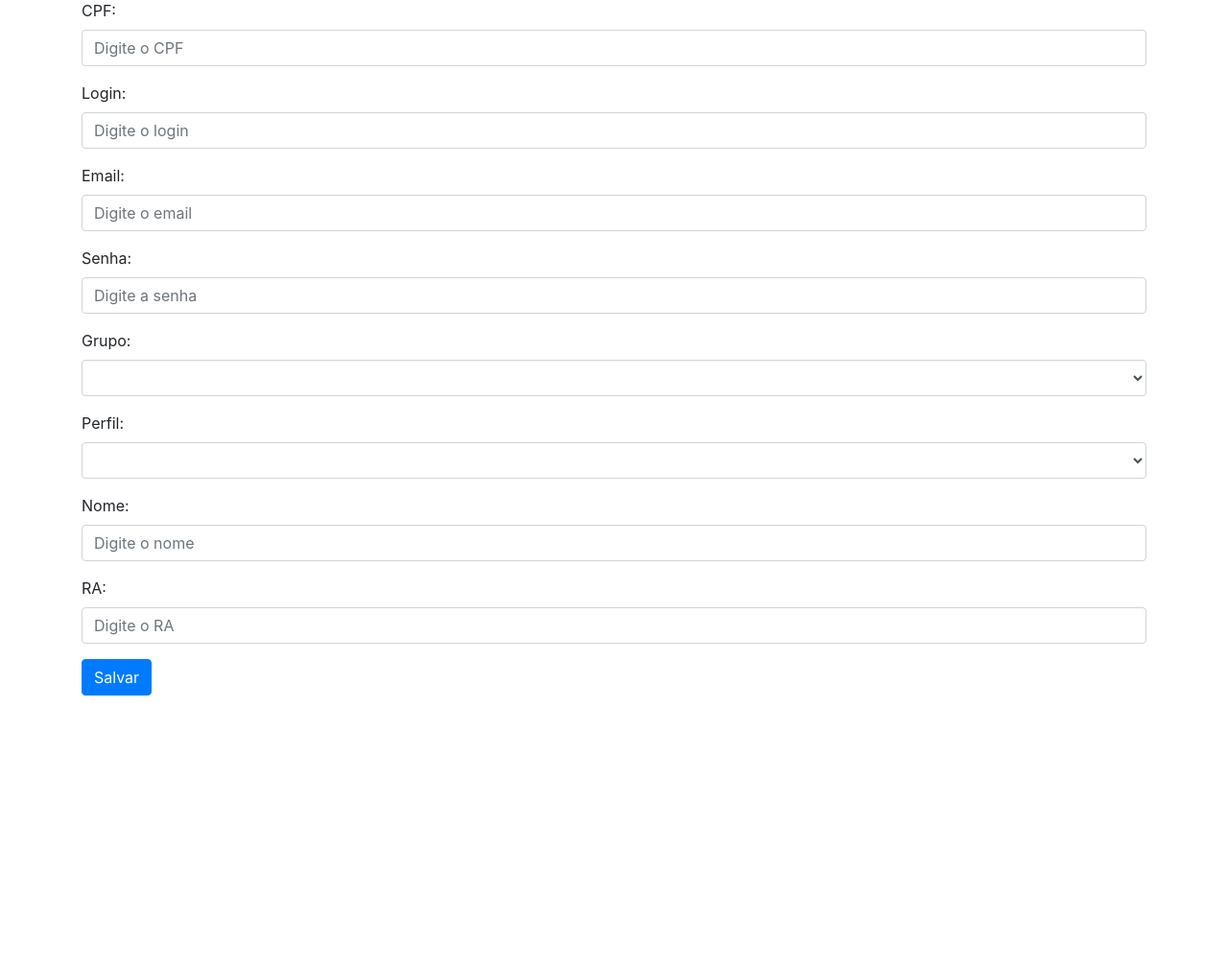
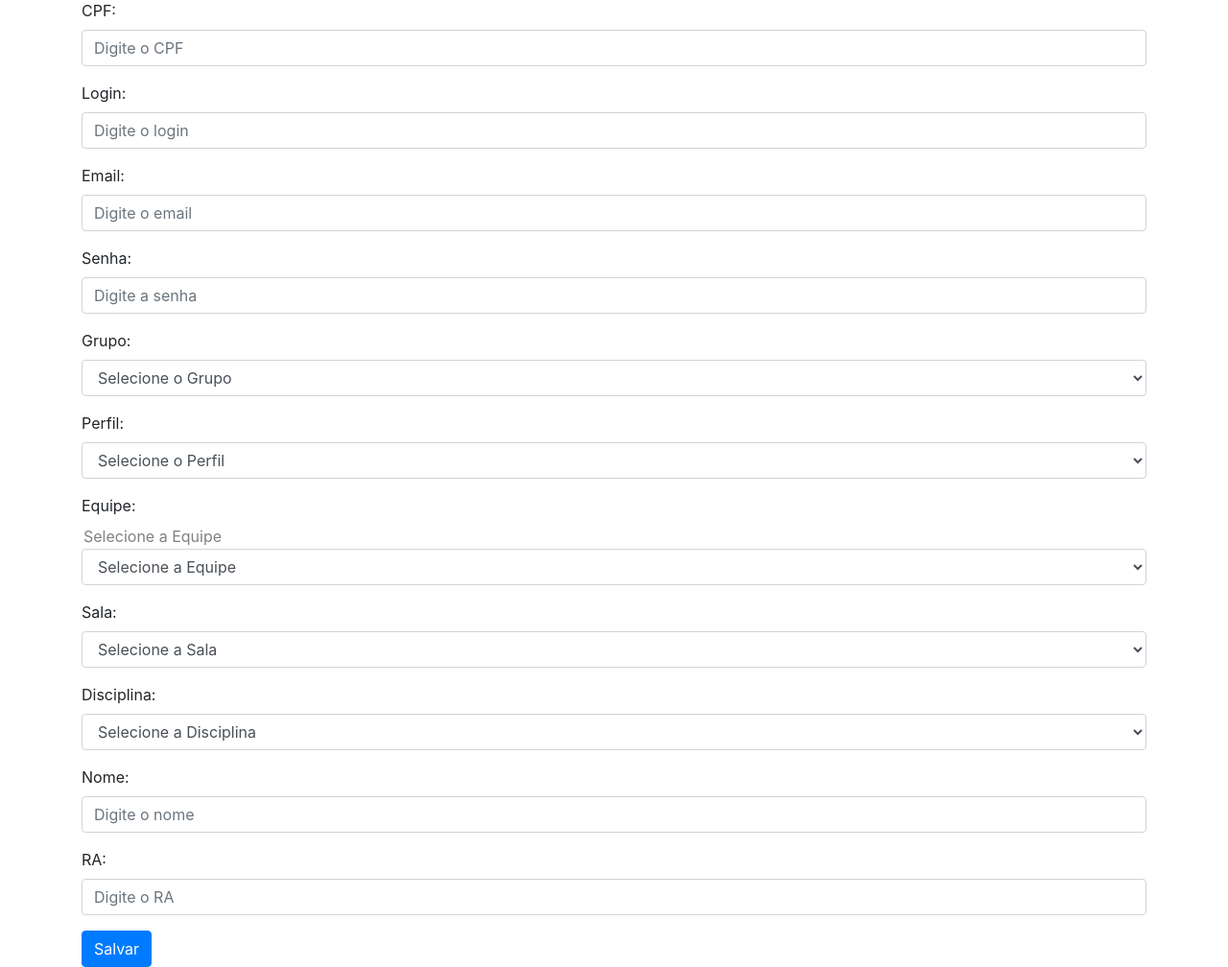
Before and after one commit to EvertonPlasseVolkweis/Integrador-Notas, a Flask app: template avaliacao/blueprints/webui/templates/cadastro-usuario.html in a window 1280 px wide. Shown: the part 103-1111 px from the top of the page at 96% size. Before the commit the page ends 828 px from the top, so only its background shows below. Run offline with Flask 3, Linux system fonts and the light colour scheme; the template is opened without the code that fills it, so the values that code supplies are empty; some libraries are stand-ins or nearby versions.

Commit message:
#dev 25 vinculando avaliações e turmas ao usuario

```diff
--- a/avaliacao/blueprints/webui/templates/base.html
+++ b/avaliacao/blueprints/webui/templates/base.html
@@ -30,6 +30,9 @@
                 <li class="nav-item">
                     <a class="nav-link" href="/inserir-notas">Inserir Notas</a>
                 </li>
+                <li class="nav-item">
+                    <a class="nav-link" href="/cadastro-usuario">Cadastrar Usuario</a>
+                </li>
             </ul>
         </div>
     </nav>
--- a/avaliacao/blueprints/webui/templates/cadastro-avaliacao.html
+++ b/avaliacao/blueprints/webui/templates/cadastro-avaliacao.html
@@ -78,6 +78,7 @@
       <div class="form-group">
         <label for="descricao">Tipo de Avaliação:</label>
         <select class="form-control" id="tipo_avaliacao" name="tipo_avaliacao">
+          <option value="" disabled selected>Selecione o Tipo de Avaliação</option>
           {% if grupo.grupo == "Professores" %}
           <option value="aluno">Avaliação Aluno</option>
           {% endif %}
@@ -97,6 +98,7 @@
       <div class="form-group">
         <label for="usuarios">Usuários:</label>
         <select class="form-control" id="usuarios" name="usuario">
+          <option value="" disabled selected>Selecione um Usuário</option>
           {% for usuario in usuarios %}
           <option value="{{usuario.id}}">{{usuario.nome}}</option>
           {% endfor %}
--- a/avaliacao/blueprints/webui/templates/cadastro-usuario.html
+++ b/avaliacao/blueprints/webui/templates/cadastro-usuario.html
@@ -98,6 +98,7 @@
       <div class="form-group">
         <label for="grupo">Grupo:</label>
         <select class="form-control" id="grupo" name="grupo" required>
+          <option value="" disabled selected>Selecione o Grupo</option>
           {% for grupo in grupos %}
           <option value={{grupo.id}}>{{grupo.grupo}}</option>
           {% endfor %}
@@ -106,8 +107,37 @@
       <div class="form-group">
         <label for="perfil">Perfil:</label>
         <select class="form-control" id="perfil" name="perfil" required>
+          <option value="" disabled selected>Selecione o Perfil</option>
           {% for perfil in perfis %}
           <option value={{perfil.id}}>{{perfil.perfil}}</option>
+          {% endfor %}
+        </select>
+      </div>
+      <div class="form-group">
+        <label for="equipe">Equipe:</label>
+        <option value="" disabled selected>Selecione a Equipe</option>
+        <select class="form-control" id="equipe" name="equipe" required>
+          <option value="" disabled selected>Selecione a Equipe</option>
+          {% for equipe in equipe %}
+          <option value={{equipe.id}}>{{equipe.apelido}}</option>
+          {% endfor %}
+        </select>
+      </div>
+      <div class="form-group">
+        <label for="sala">Sala:</label>
+        <select class="form-control" id="sala" name="sala" required>
+          <option value="" disabled selected>Selecione a Sala</option>
+          {% for sala in sala %}
+          <option value={{sala.id}}>{{sala.numero}}</option>
+          {% endfor %}
+        </select>
+      </div>
+      <div class="form-group">
+        <label for="disciplina">Disciplina:</label>
+        <select class="form-control" id="disciplina" name="disciplina" required>
+          <option value="" disabled selected>Selecione a Disciplina</option>
+          {% for disciplina in disciplina %}
+          <option value={{disciplina.id}}>{{disciplina.titulo}}</option>
           {% endfor %}
         </select>
       </div>
--- a/avaliacao/blueprints/webui/templates/tabela-avaliacao-turma.html
+++ b/avaliacao/blueprints/webui/templates/tabela-avaliacao-turma.html
@@ -39,7 +39,10 @@
                     <td>{{ item.disciplina }}</td>
                     <td>{{ item.equipe }}</td>
                     <td>{{ item.avaliacao }}</td>
-                    <td><button type="submit" class="btn btn-primary" onclick="window.location.replace('/visualiza-media')">Visualizar</button></td>
+                    <td>
+                        <button type="submit" class="btn btn-primary" onclick="window.location.replace('/visualiza-media')">Visualizar</button>
+                        <button type="submit" class="btn btn-primary" onclick="window.location.replace('/visualiza-media')">Boletim</button>
+                    </td>
                 </tr>
                 {% endfor %}
             </tbody>
--- a/avaliacao/models.py
+++ b/avaliacao/models.py
@@ -47,6 +47,7 @@ class Avaliacao(db.Model):
     tipo_avaliacao = db.Column(db.String(255), nullable=False)
     data_inicio = db.Column(db.Integer, nullable=False)
     data_fim = db.Column(db.Integer, nullable=False)
+    tem_nota = db.Column(db.Boolean, nullable=False, default=False)
     fk_id_usuario = db.Column(db.Integer, db.ForeignKey('usuario.id'))
     usuario = db.relationship('Usuario', backref='avaliacoes')
 
```
Also changed, not shown: avaliacao/blueprints/restapi/resources.py (+22 -6 lines), avaliacao/blueprints/webui/templates/inserir.html (+33 -7 lines), avaliacao/blueprints/webui/views.py (+16 -7 lines).
